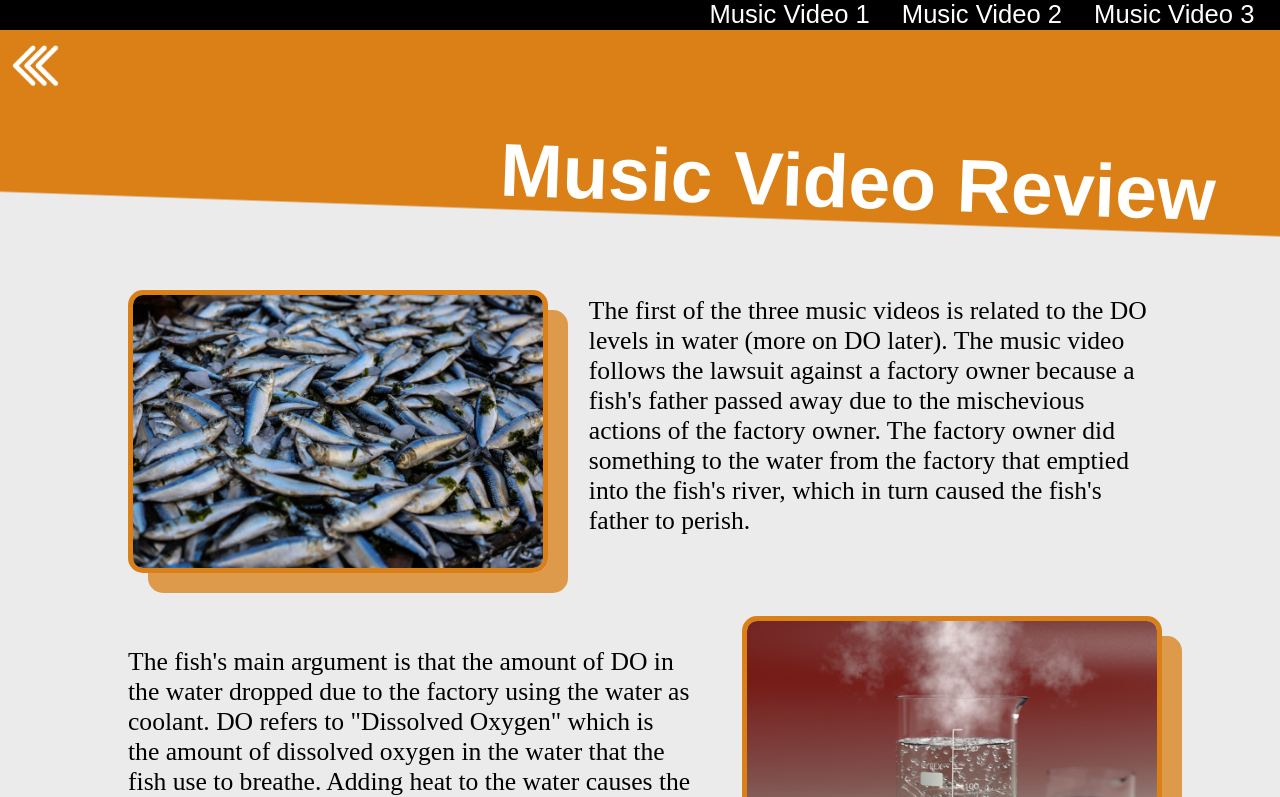
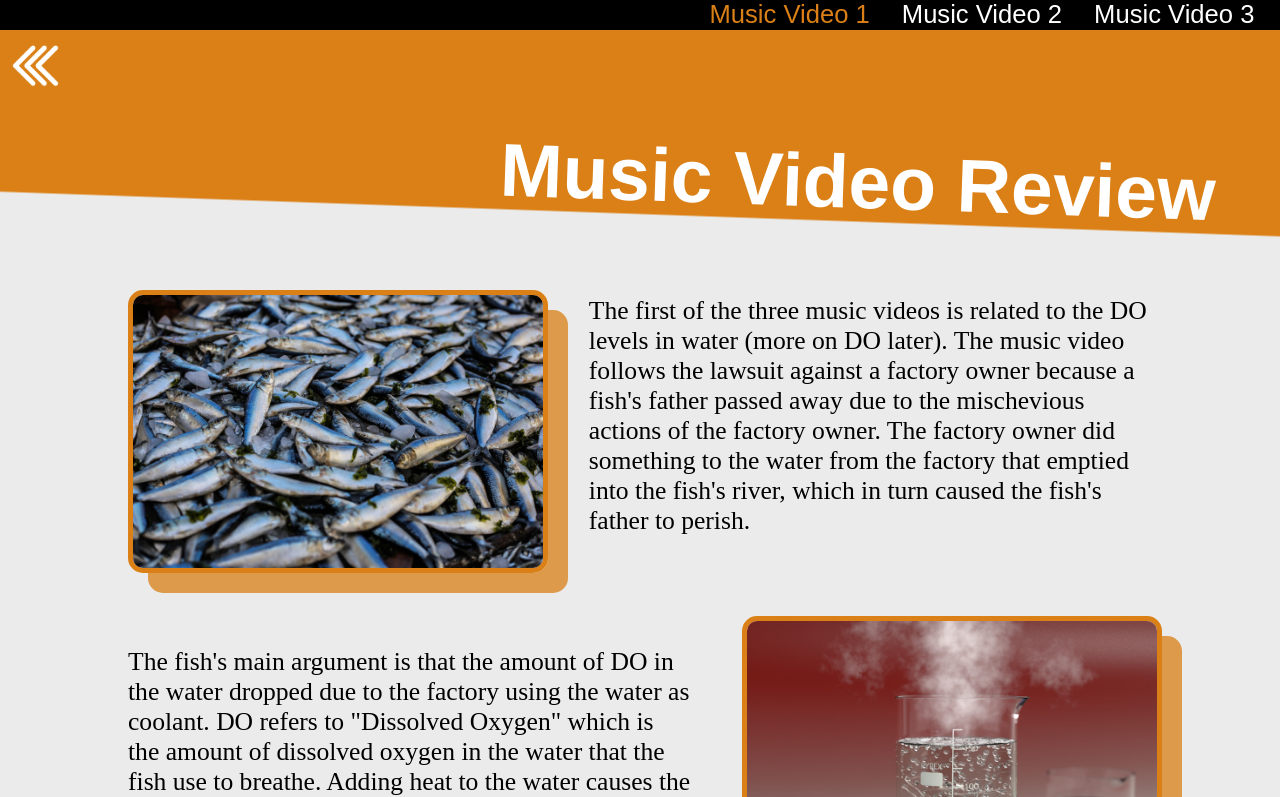
Before and after one commit to skyguys/chemistry-website, a plain HTML site: page page4.html in a window 1280 px wide. In both pictures the pointer is over the link "Music Video 1". Shown: the top 797 px of the page. Drawn offline with Linux system fonts and the light colour scheme.

Commit message:
added navbar hover effect for the videos

```diff
--- a/css/page4.css
+++ b/css/page4.css
@@ -83,7 +83,10 @@ a:visited{
 	display:inline;
 	padding-right:2%;
 	font-family:arial;
+}
 
+.musicnav a:hover{
+	color:#db8016;
 }
 
 #orange{
```
